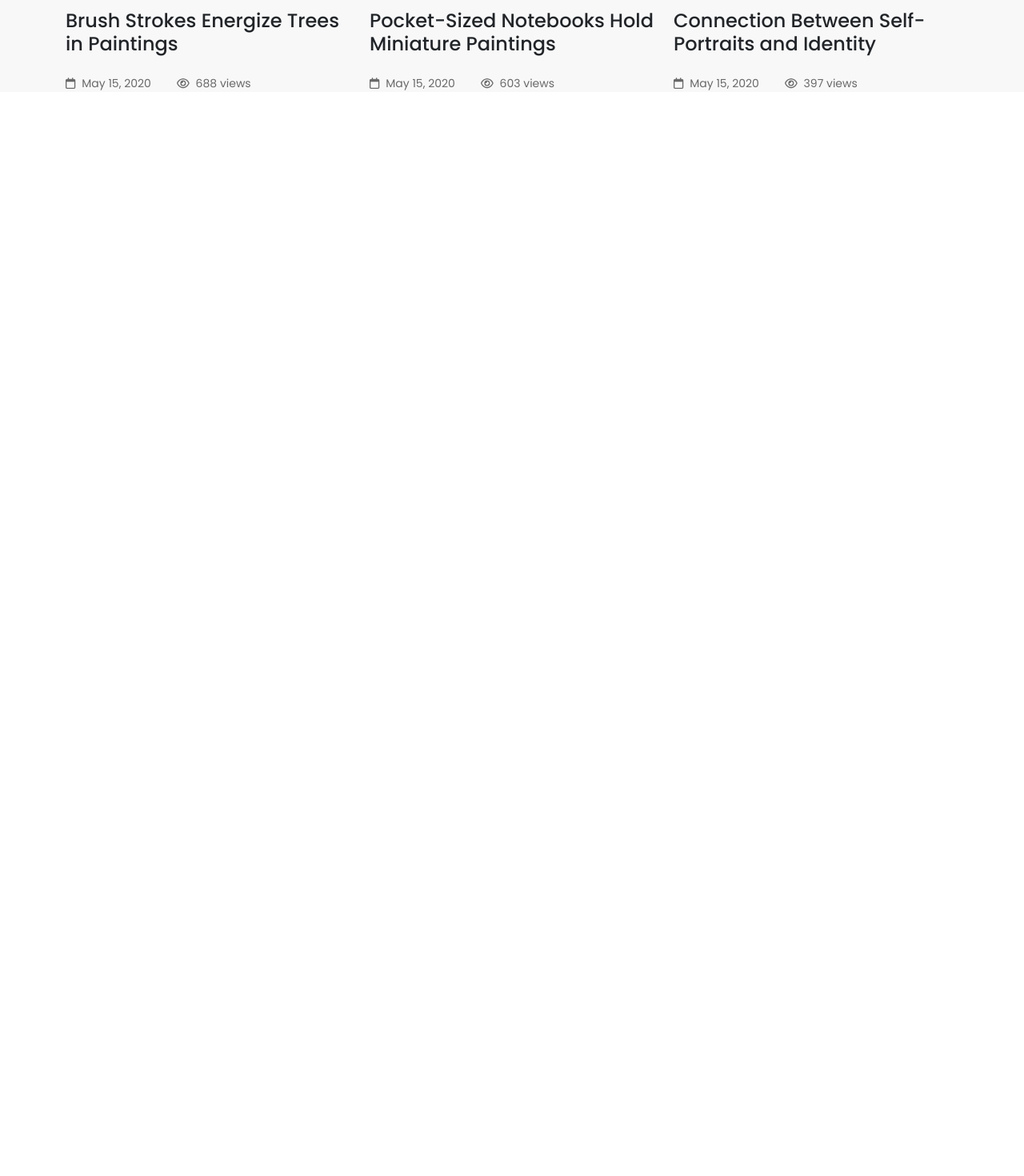
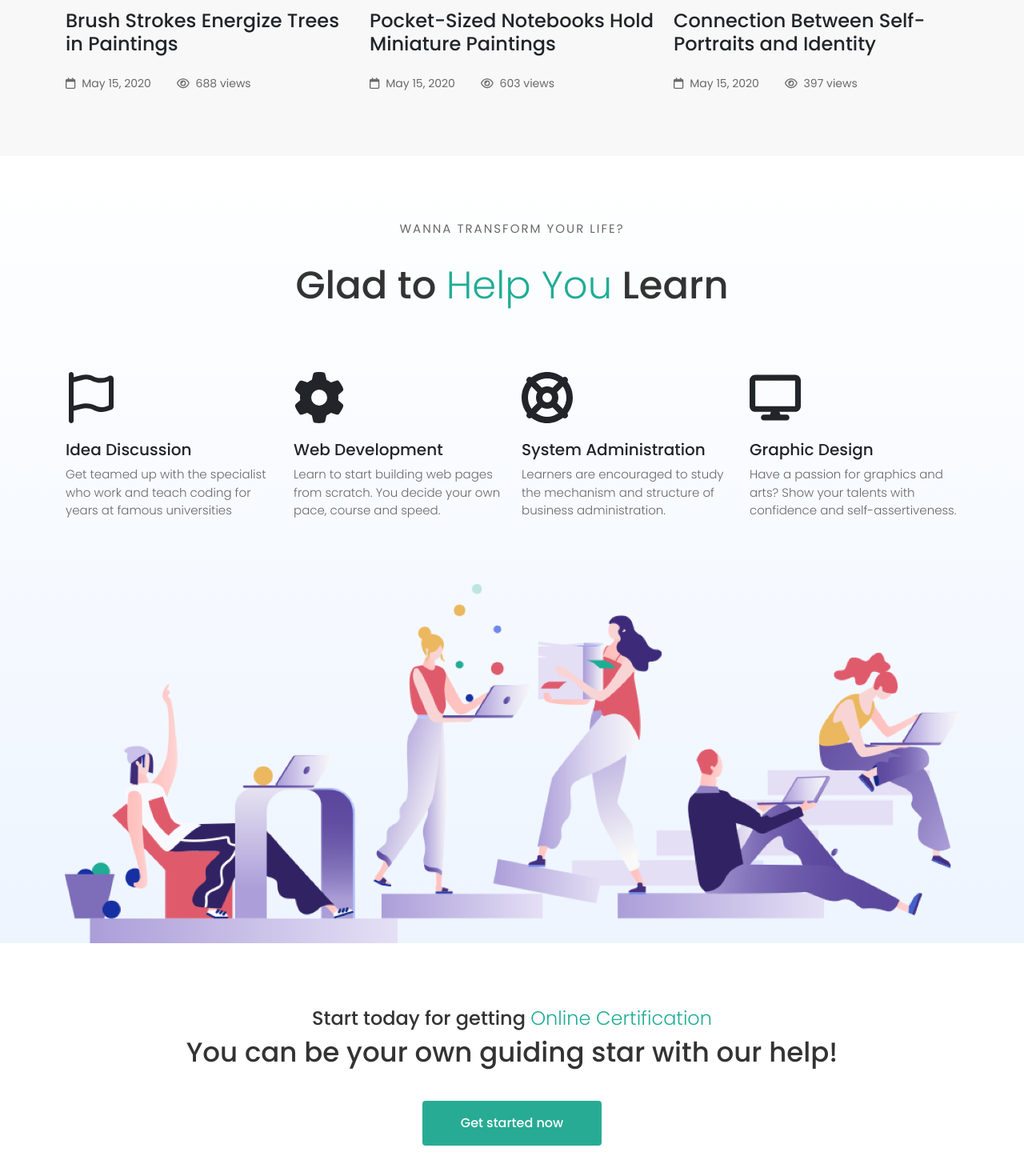
Before and after one commit to gianmarcodiale/proj-html-vuejs, a Vue app: page / in a window 1280 px wide. Shown: the part 5383-6853 px from the top of the page at 80% size. Before the commit the page ends 5498 px from the top, so only its background shows below. Built offline with nearby package versions, Linux system fonts and the light colour scheme.

Commit message:
add learn section and start today section

```diff
--- /dev/null
+++ b/src/components/LearnSection.vue
@@ -0,0 +1,99 @@
+<template>
+  <section id="learn">
+    <div class="small-text text-uppercase text-center">
+      wanna transform your life?
+    </div>
+    <h2 class="headline text-center">
+      Glad to <span class="highlight">Help You</span> Learn
+    </h2>
+    <div class="container">
+      <div class="row row-cols-4">
+        <div class="col">
+          <font-awesome-icon icon="fa-regular fa-flag" />
+          <h3 class="title">Idea Discussion</h3>
+          <div class="description">
+            Get teamed up with the specialist who work and teach coding for
+            years at famous universities
+          </div>
+        </div>
+        <div class="col">
+          <font-awesome-icon icon="fa-solid fa-gear" />
+          <h3 class="title">Web Development</h3>
+          <div class="description">
+            Learn to start building web pages from scratch. You decide your own
+            pace, course and speed.
+          </div>
+        </div>
+        <div class="col">
+          <font-awesome-icon icon="fa-solid fa-life-ring" />
+          <h3 class="title">System Administration</h3>
+          <div class="description">
+            Learners are encouraged to study the mechanism and structure of
+            business administration.
+          </div>
+        </div>
+        <div class="col">
+          <font-awesome-icon icon="fa-solid fa-display" />
+          <h3 class="title">Graphic Design</h3>
+          <div class="description">
+            Have a passion for graphics and arts? Show your talents with
+            confidence and self-assertiveness.
+          </div>
+        </div>
+      </div>
+    </div>
+    <div class="bottom-image text-center">
+      <img src="@/assets/images/home-6-services-image.png" alt="" />
+    </div>
+  </section>
+</template>
+
+<script>
+export default {
+  name: "LearnSection",
+};
+</script>
+
+<style lang="scss" scoped>
+#learn {
+  background-image: linear-gradient(white, rgb(112 171 254 / 12%));
+  .small-text {
+    font-size: 15px;
+    letter-spacing: 2px;
+    color: #696969;
+    margin-bottom: 2rem;
+    padding-top: 5rem;
+  }
+
+  h2.headline {
+    font-size: 48px;
+    line-height: 1.17em;
+    color: #333333;
+
+    .highlight {
+      color: $highlightedTextColor;
+      font-weight: 300;
+    }
+  }
+
+  .row {
+    margin-top: 5rem;
+    padding-bottom: 5rem;
+    svg {
+      width: 64px;
+      height: 64px;
+      margin-bottom: 1rem;
+    }
+
+    h3.title {
+      font-size: 20px;
+    }
+
+    .description {
+      font-size: 15px;
+      color: #696969;
+      font-weight: 300;
+    }
+  }
+}
+</style>
--- a/src/components/SiteMain.vue
+++ b/src/components/SiteMain.vue
@@ -77,6 +77,8 @@
       </div>
     </section>
     <!-- /Blog Section -->
+    <LearnSection />
+    <StartToday />
   </main>
 </template>
 
@@ -84,6 +86,8 @@
 import CourseInfoSection from "@/components/CourseInfoSection.vue";
 import ServicesSection from "@/components/ServicesSection.vue";
 import PartnersSection from "@/components/PartnersSection.vue";
+import LearnSection from "@/components/LearnSection.vue";
+import StartToday from "@/components/StartToday.vue";
 
 export default {
   name: "SiteMain",
@@ -91,6 +95,8 @@ export default {
     CourseInfoSection,
     ServicesSection,
     PartnersSection,
+    LearnSection,
+    StartToday,
   },
   props: {
     coursesList: Array,
@@ -238,6 +244,7 @@ export default {
       margin-top: 1.5rem;
       column-gap: 2rem;
       font-size: 14px;
+      margin-bottom: 5rem;
       .article-date,
       .article-views {
         color: #696969;
--- /dev/null
+++ b/src/components/StartToday.vue
@@ -0,0 +1,43 @@
+<template>
+  <section id="start_today" class="text-center">
+    <h3 class="small-heading">
+      Start today for getting
+      <span class="highlight">Online Certification </span>
+    </h3>
+    <h2 class="heading">You can be your own guiding star with our help!</h2>
+    <button>Get started now</button>
+  </section>
+</template>
+
+<script>
+export default {
+  name: "StartToday",
+};
+</script>
+
+<style lang="scss" scoped>
+@import "@/assets/style.scss";
+
+#start_today {
+  padding: 5rem 0 5rem 0;
+  h3.small-heading {
+    font-size: 24px;
+    color: #333333;
+    .highlight {
+      color: $highlightedTextColor;
+      font-weight: 300;
+    }
+  }
+  h2.heading {
+    font-size: 34px;
+    color: #333333;
+  }
+  button {
+    @include button;
+    margin-top: 2rem;
+    &:hover {
+      background-color: $coursesSectTextColor;
+    }
+  }
+}
+</style>
```
Also changed, not shown: src/main.js (+7 -1 lines).
